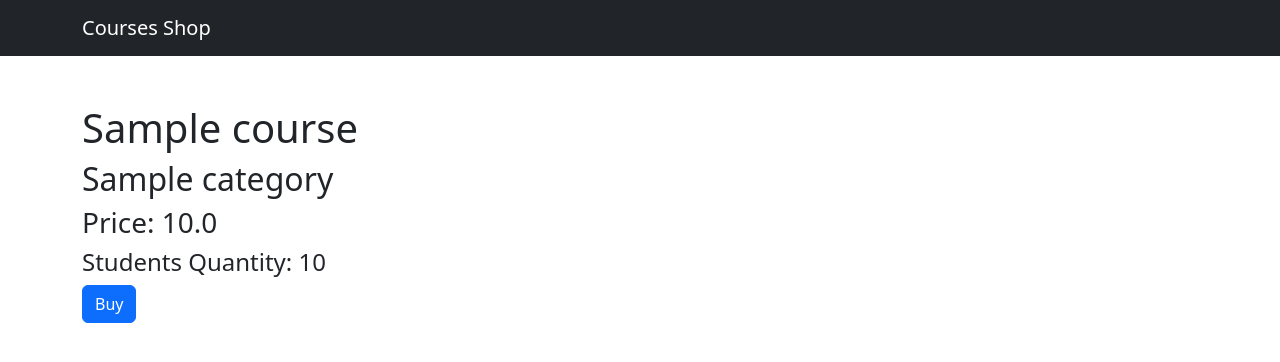
After one commit to Somter/Courses, a Django app: page /shop/1 in a window 1280 px wide. The commit adds this page. Shown: the top 362 px of the page. Run offline with Django 4.2, Linux system fonts and the light colour scheme; tables that the repository leaves empty hold one stand-in row (values such as "Sample post").

Commit message:
implemented the display of a specific product on a separate page

```diff
--- a/base/settings.py
+++ b/base/settings.py
@@ -55,7 +55,7 @@ ROOT_URLCONF = 'base.urls'
 TEMPLATES = [
     {
         'BACKEND': 'django.template.backends.django.DjangoTemplates',
-        'DIRS': [],
+        'DIRS': [BASE_DIR / 'templates'],
         'APP_DIRS': True,
         'OPTIONS': {
             'context_processors': [
--- a/shop/urls.py
+++ b/shop/urls.py
@@ -1,6 +1,8 @@
 from django.urls import path
 from . import views
 
+app_name = 'shop'
 urlpatterns = [
-    path('', views.index, name='index')
+    path('', views.index, name='index'),
+    path('<int:course_id>', views.single_course, name='single_course')
 ]
--- a/shop/views.py
+++ b/shop/views.py
@@ -1,9 +1,22 @@
-from django.shortcuts import render
-from django.http import HttpResponse
+from django.shortcuts import render, get_object_or_404
+from django.http import HttpResponse, Http404
 from .models import Course
 
 
 def index(request):
     courses = Course.objects.all()
     # return HttpResponse(''.join([str(course) + '<br>' for course in courses]))
-    return render(request, 'courses.html', {'courses': courses})
+    return render(request, 'shop/courses.html', {'courses': courses})
+
+
+def single_course(request, course_id):
+    # OPTION 1
+    # try:
+    #     course = Course.objects.get(pk=course_id)
+    #     return render(request, 'single_course.html', {'course': course})
+    # except Course.DoesNotExist:
+    #     raise Http404()
+
+    # OPTION 2
+    course = get_object_or_404(Course ,pk=course_id)
+    return render(request, 'shop/single_course.html', {'course': course})
--- /dev/null
+++ b/templates/base.html
@@ -0,0 +1,20 @@
+<!DOCTYPE html>
+<html lang="en">
+<head>
+    <meta charset="UTF-8">
+    <link href="https://cdn.jsdelivr.net/npm/bootstrap@5.3.8/dist/css/bootstrap.min.css" rel="stylesheet"
+          integrity="sha384-sRIl4kxILFvY47J16cr9ZwB07vP4J8+LH7qKQnuqkuIAvNWLzeN8tE5YBujZqJLB" crossorigin="anonymous">
+    <title>{% block title %}{% endblock %}</title>
+</head>
+<body>
+    <nav class="navbar navbar-dark bg-dark">
+        <div class="container">
+            <a href="{% url 'shop:index' %}" class="navbar-brand">Courses Shop</a>
+        </div>
+    </nav>
+    <main class="container">
+        {% block content %}
+        {% endblock %}
+    </main>
+</body>
+</html>
--- /dev/null
+++ b/templates/shop/single_course.html
@@ -0,0 +1,10 @@
+{% extends 'base.html' %}
+{% block title %}{{ course.title }}{% endblock %}
+
+{% block content %}
+<h1 class="mt-5">{{ course.title }}</h1>
+<h2>{{ course.category}}</h2>
+<h3>Price: {{ course.price }}</h3>
+<h4>Students Quantity: {{ course.students_qty }}</h4>
+<button class="btn btn-primary">Buy</button>
+{%endblock%}
```
Also changed, not shown: templates/shop/courses.html (renamed from shop/templates/courses.html, +10 -5 lines).
